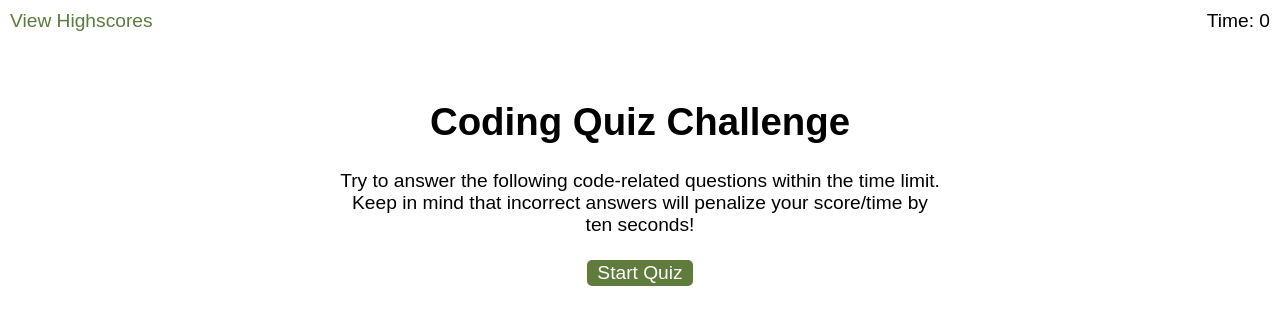
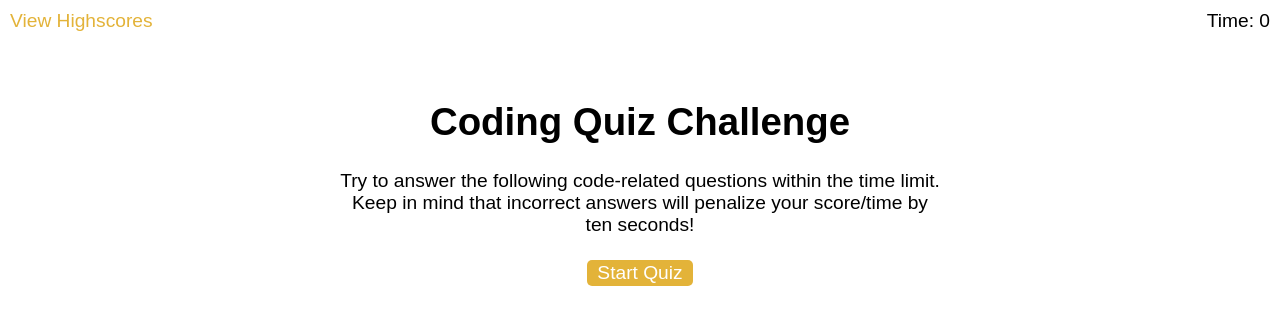
Before and after one commit to cparros/javascript-quiz, a plain HTML site: page index.html in a window 1280 px wide. Drawn offline with Linux system fonts and the light colour scheme.

Commit message:
changed button colors

```diff
--- a/assets/css/style.css
+++ b/assets/css/style.css
@@ -4,7 +4,7 @@ body {
 }
 
 a {
-  color: #5a7c3d;
+  color: #e3b339;
   text-decoration: none;
   transition: color 0.1s;
 }
@@ -18,7 +18,7 @@ button {
   margin: 5px;
   cursor: pointer;
   font-size: 100%;
-  background-color: #607c3d;
+  background-color: #e3b339;
   border-radius: 5px;
   padding: 2px 10px;
   color: white;
```
